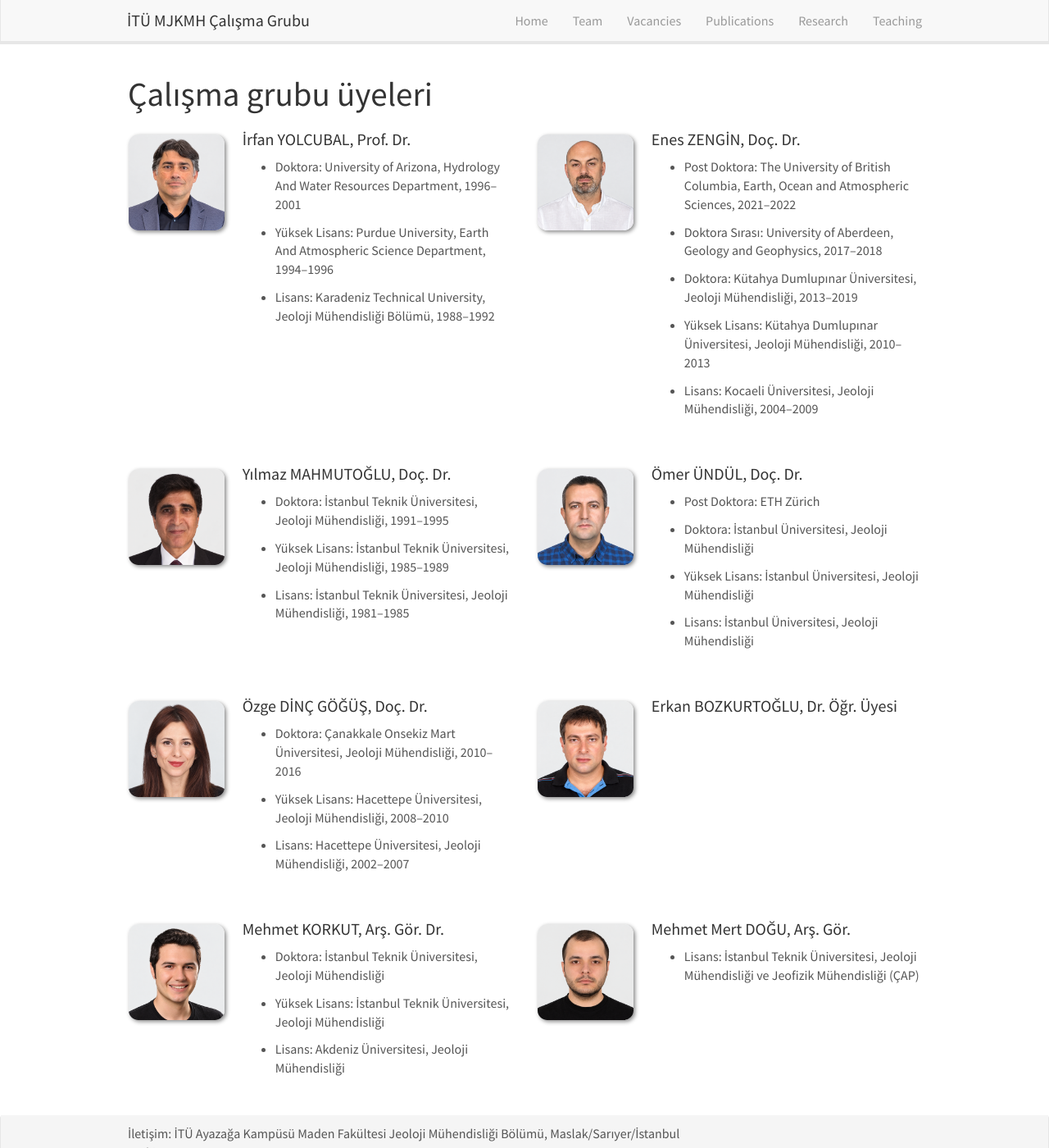
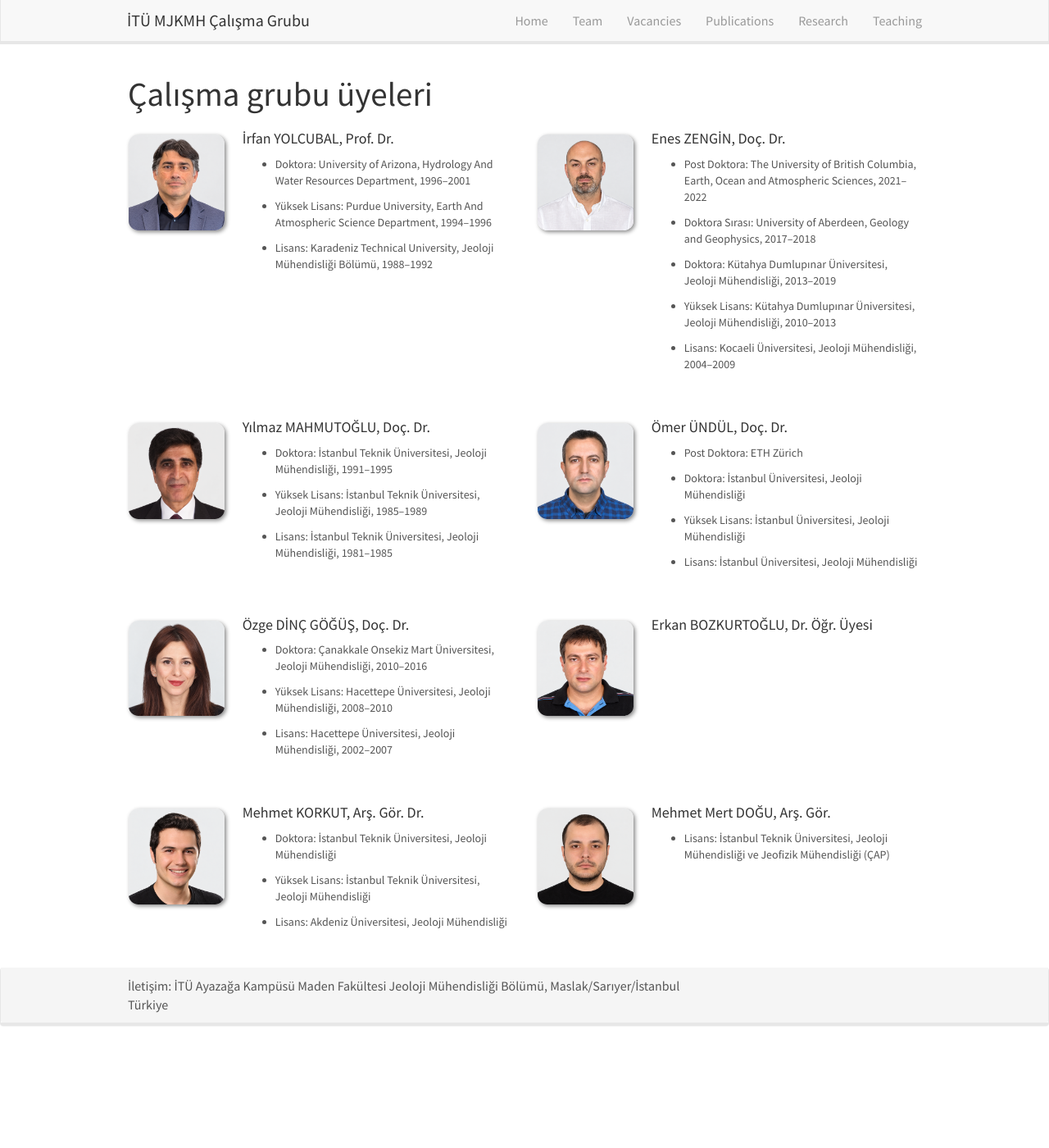
Before and after one commit to eneszengin/mjkmh, a Jekyll site: the page built from _pages/team.md, in a window 1280 px wide and 1400 px high. Shown: the whole window at 82% size. Built offline with Jekyll 4.4.1, drawn with Linux system fonts in a browser that asks for light colours; nearby versions of some CDN libraries.

Commit message:
Team: yazı boyutu bir tık küçültüldü (ad 18px, eğitim 14px)
Co-Authored-By: Claude Opus 5.5 <noreply@anthropic.com>

```diff
--- a/css/main.scss
+++ b/css/main.scss
@@ -66,6 +66,10 @@ firstp {
 #picid img { margin: 6px 3px 60px 6px; border-radius:1%; box-shadow: 2px 2px 5px #888888 }
 #gridid .row { margin-bottom: 24px; }
 
+/* Team: çalışma grubu üyeleri */
+.team-member h4 { font-size: 18px; }
+.team-member li { font-size: 14px; }
+
 
 /* Grid overrides */
 .col-sm-1, .col-sm-2, .col-sm-3, .col-sm-5, .col-sm-6,
```
